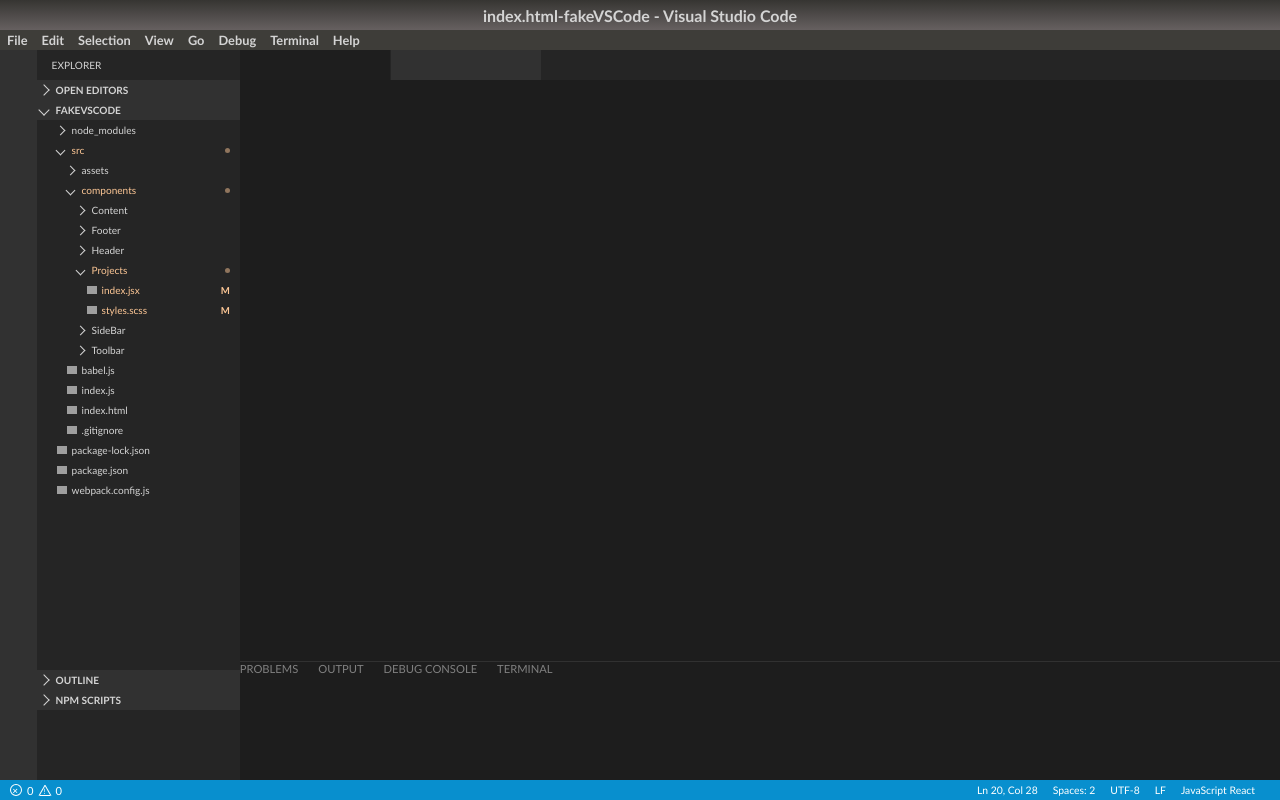
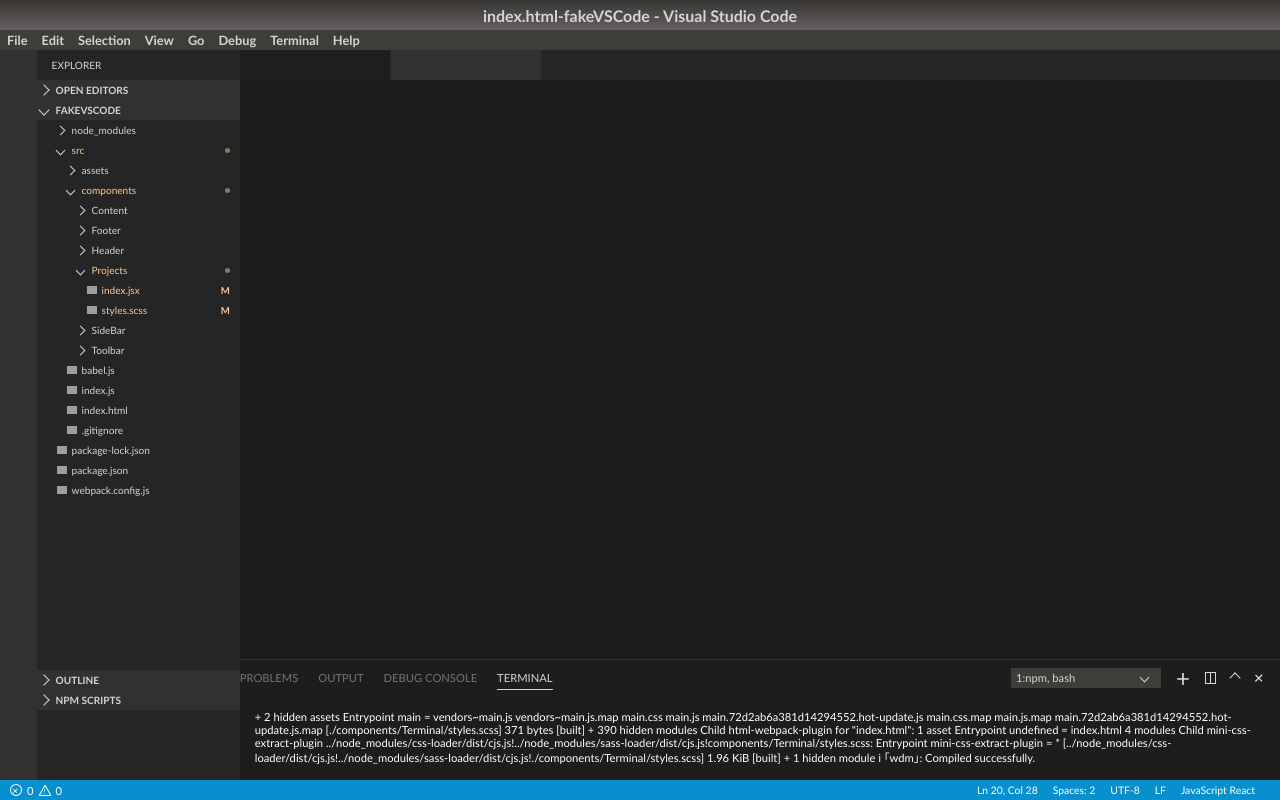
Before and after one commit to AdiKub/fakeVScode, a React app: page / in a window 1280 px wide. Built offline with nearby package versions, Linux system fonts and the light colour scheme; grey boxes are pictures that could not be loaded.

Commit message:
finished terminal

```diff
--- a/src/components/Terminal/index.jsx
+++ b/src/components/Terminal/index.jsx
@@ -10,14 +10,53 @@
         <div className='terminal-tabs-names'>
           {['problems', 'output', 'debug console', 'terminal'].map( (name) => (
             <p
-              className='terminal-tabs_name'
+              className={name !== 'terminal'
+                ? 'terminal-tabs_name'
+                : 'terminal-tabs_name terminal-tabs_name__selected'
+              }
               key={name}
             >
               {name}
             </p>
           ))}
         </div>
-
+        <div className='terminal-tabs-buttons'>
+          <div className='terminal-tabs-buttons__select terminal-tabs-buttons__margin'>
+            <span className='terminal-tabs-buttons__option'>1:npm, bash</span>
+            <div
+              style={{transform: 'rotate(135deg)'}}
+              className='sidebar-item_arrow sidebar-item_arrow__small'
+            >
+            </div>
+          </div>
+          <span className='terminal-tabs-buttons__plus terminal-tabs-buttons__margin'>+</span>
+          <div className='terminal-tabs-buttons__split terminal-tabs-buttons__margin'>
+            <div className='terminal-tabs-buttons__split_line'></div>
+          </div>
+          <div
+              style={{transform: 'rotate(-45deg)'}}
+              className='sidebar-item_arrow terminal-tabs-buttons__margin'
+          >
+          </div>
+          <span className='terminal-tabs-buttons__close  terminal-tabs-buttons__margin'>+</span>
+        </div>
+      </div>
+      <div className='terminal-window'>
+        <span>
+          + 2 hidden assets
+          Entrypoint main = vendors~main.js vendors~main.js.map main.css main.js main.72d2ab6a381d14294552.hot-update.js main.css.map main.js.map main.72d2ab6a381d14294552.hot-update.js.map
+          [./components/Terminal/styles.scss] 371 bytes  [built]
+              + 390 hidden modules
+          Child html-webpack-plugin for "index.html":
+              1 asset
+              Entrypoint undefined = index.html
+                4 modules
+          Child mini-css-extract-plugin ../node_modules/css-loader/dist/cjs.js!../node_modules/sass-loader/dist/cjs.js!components/Terminal/styles.scss:
+              Entrypoint mini-css-extract-plugin = *
+              [../node_modules/css-loader/dist/cjs.js!../node_modules/sass-loader/dist/cjs.js!./components/Terminal/styles.scss] 1.96 KiB [built]
+                  + 1 hidden module
+          ℹ ｢wdm｣: Compiled successfully.
+        </span>
       </div>
     </div>
   )
--- a/src/components/Terminal/styles.scss
+++ b/src/components/Terminal/styles.scss
@@ -6,19 +6,90 @@
   width: 100%;
   border-top: 1px solid $fileNameTadBackgrounf;
   display: flex;
+  flex-direction: column;
+  justify-content: space-between;
 
   &-tabs {
+    padding: 5px 0;
+    height: auto;
+    display: flex;
+    width: 100%;
+    justify-content: space-between;
 
     &-names {
       display: flex;
       width: auto;
+      height: 25px;
     }
 
     &_name {
-      color: gray;
+      display: flex;
+      align-items: center;
+      color: $tagArrowColor;;
       text-transform: uppercase;
       margin-right: 20px;
       font-size: 0.7em;
+      height: 100%;
+
+      &__selected {
+        color: $headerTextColor;
+        border-bottom: 1px solid $headerTextColor;
+      }
+    }
+
+    &-buttons {
+      display: flex;
+      align-items: center;
+      height: 25px;
+
+      &__margin {
+        margin-right: 15px;
+      }
+
+      &__select {
+        height: 20px;
+        border: none;
+        display: flex;
+        align-items: center;
+        justify-content: space-between;
+        padding: 0 5px;
+        width: 150px;
+        background-color: $toolbarBackground;
+        font-size: 0.7em;
+        color: $headerTextColor;
+
+      }
+
+      &__plus {
+        font-size: 1.5em;
+        color: $headerTextColor;
+      }
+
+      &__split {
+        height: 12px;
+        width: 11px;
+        border: 1px solid $headerTextColor;
+
+        &_line {
+          height: 11px;
+          width: 5px;
+          border-right: 1px solid $headerTextColor;
+        }
+      }
+
+      &__close {
+        color: $headerTextColor;
+        transform: rotate(45deg);
+        font-size: 1.2em;
+      }
     }
   }
+
+  &-window {
+    height: 100%;
+    width: 100%;
+    padding: 15px;
+    color: white;
+    font-size: 0.7em;
+  }
 }
```
